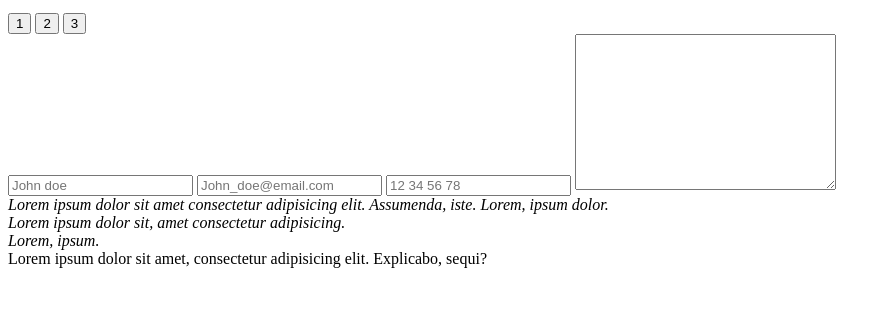
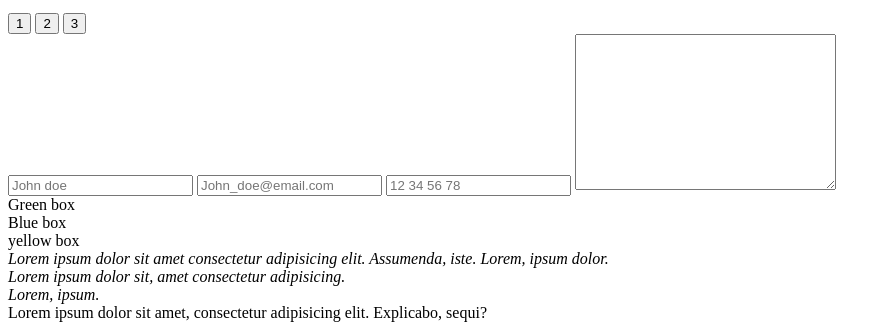
Before and after one commit to rts-cmk-wu09/bootcamp-html-1-NickBLau, a plain HTML site: page index.html in a window 1280 px wide. Shown: the part 1193-1523 px from the top of the page, without its empty margins (0-891 px from the left). Before the commit the page ends 1469 px from the top, so only its background shows below. Drawn offline with Linux system fonts and the light colour scheme.

Commit message:
Add div box to index.html

```diff
--- a/index.html
+++ b/index.html
@@ -60,6 +60,10 @@
     <textarea name="msg" id="" cols="30" rows="10"></textarea>
 </form>
 
+<div>Green box</div>
+<div>Blue box</div>
+<div>yellow box</div>
+
 <address>Lorem ipsum dolor sit amet consectetur adipisicing elit. Assumenda, iste.
     Lorem, ipsum dolor. <br>
     Lorem ipsum dolor sit, amet consectetur adipisicing. <br>
```
